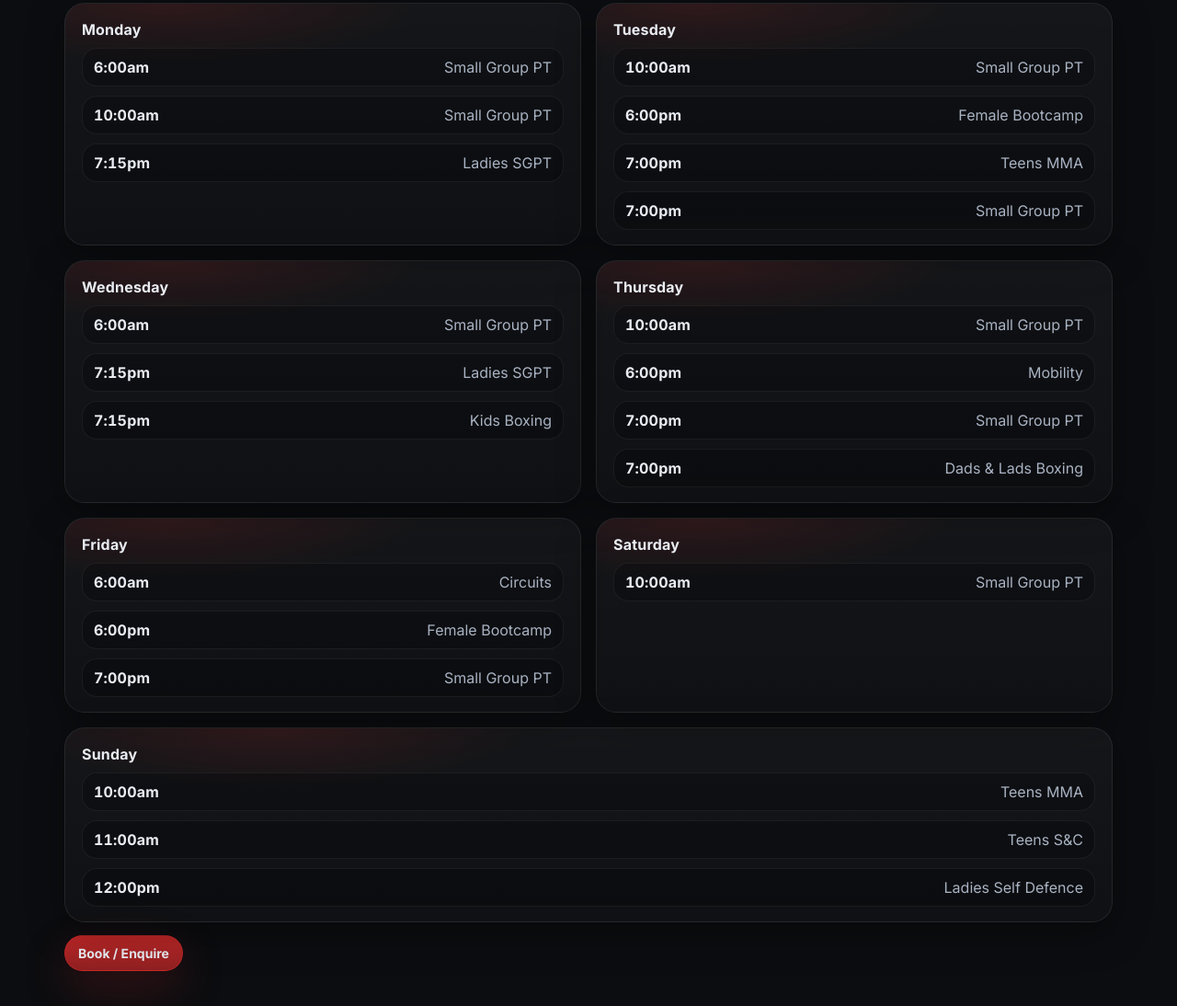
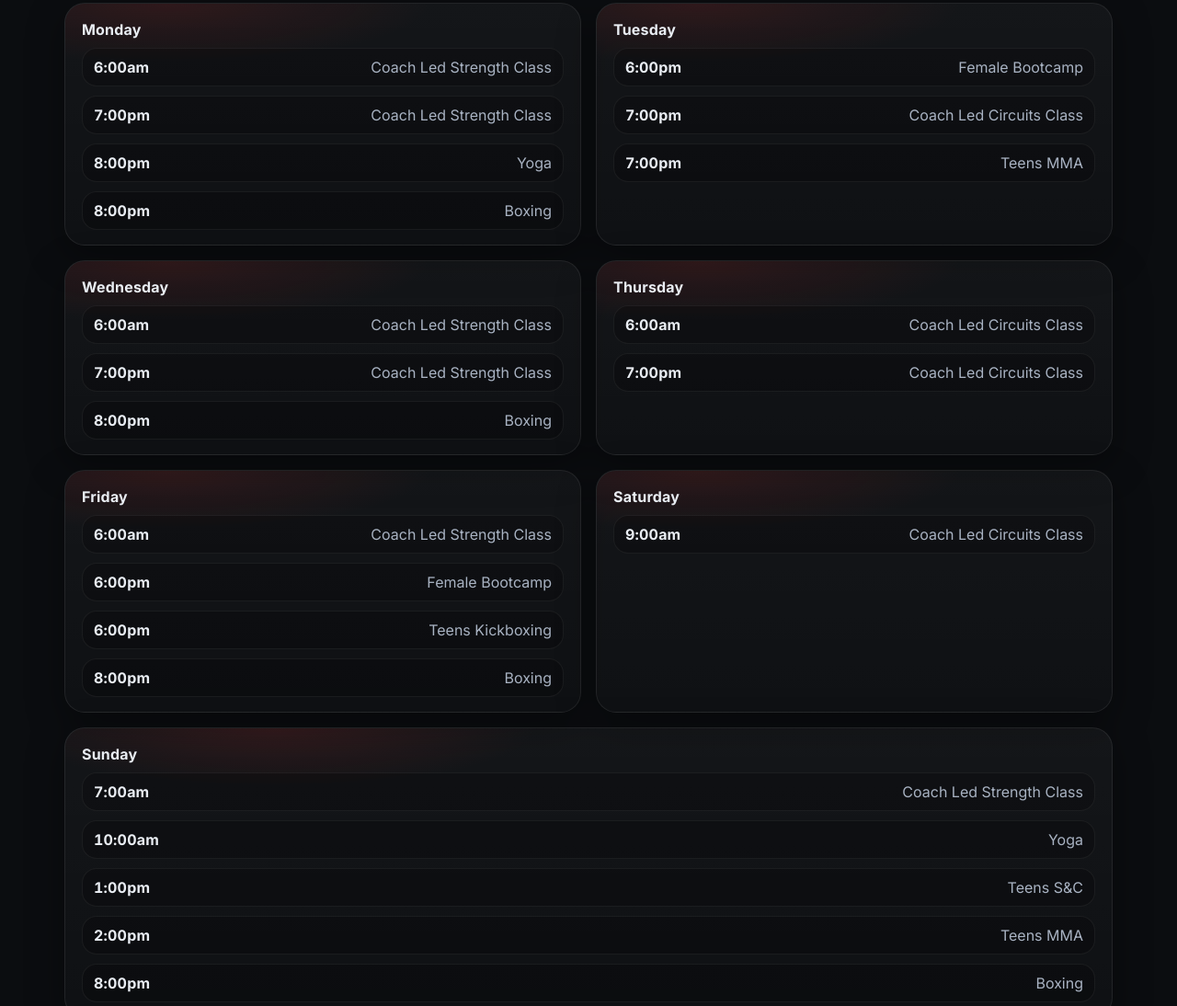
Before and after one commit to michaelchesters27-pixel/BASEPERFORMANCE, a plain HTML site: page index.html in a window 1280 px wide. Shown: the part 1573-2667 px from the top of the page at 92% size. Drawn offline with Linux system fonts and the light colour scheme.

Commit message:
Update 2026 gym timetable

```diff
--- a/index.html
+++ b/index.html
@@ -219,63 +219,64 @@
  <article class="day-card">
  <h3>Monday</h3>
  <ul class="slot-list">
- <li><span class="slot-time">6:00am</span><span class="slot-name">Small Group PT</span></li>
- <li><span class="slot-time">10:00am</span><span class="slot-name">Small Group PT</span></li>
- <li><span class="slot-time">7:15pm</span><span class="slot-name">Ladies SGPT</span></li>
+ <li><span class="slot-time">6:00am</span><span class="slot-name">Coach Led Strength Class</span></li>
+ <li><span class="slot-time">7:00pm</span><span class="slot-name">Coach Led Strength Class</span></li>
+ <li><span class="slot-time">8:00pm</span><span class="slot-name">Yoga</span></li>
+ <li><span class="slot-time">8:00pm</span><span class="slot-name">Boxing</span></li>
  </ul>
  </article>
 
  <article class="day-card">
  <h3>Tuesday</h3>
  <ul class="slot-list">
- <li><span class="slot-time">10:00am</span><span class="slot-name">Small Group PT</span></li>
  <li><span class="slot-time">6:00pm</span><span class="slot-name">Female Bootcamp</span></li>
+ <li><span class="slot-time">7:00pm</span><span class="slot-name">Coach Led Circuits Class</span></li>
  <li><span class="slot-time">7:00pm</span><span class="slot-name">Teens MMA</span></li>
- <li><span class="slot-time">7:00pm</span><span class="slot-name">Small Group PT</span></li>
  </ul>
  </article>
 
  <article class="day-card">
  <h3>Wednesday</h3>
  <ul class="slot-list">
- <li><span class="slot-time">6:00am</span><span class="slot-name">Small Group PT</span></li>
- <li><span class="slot-time">7:15pm</span><span class="slot-name">Ladies SGPT</span></li>
- <li><span class="slot-time">7:15pm</span><span class="slot-name">Kids Boxing</span></li>
+ <li><span class="slot-time">6:00am</span><span class="slot-name">Coach Led Strength Class</span></li>
+ <li><span class="slot-time">7:00pm</span><span class="slot-name">Coach Led Strength Class</span></li>
+ <li><span class="slot-time">8:00pm</span><span class="slot-name">Boxing</span></li>
  </ul>
  </article>
 
  <article class="day-card">
  <h3>Thursday</h3>
  <ul class="slot-list">
- <li><span class="slot-time">10:00am</span><span class="slot-name">Small Group PT</span></li>
- <li><span class="slot-time">6:00pm</span><span class="slot-name">Mobility</span></li>
- <li><span class="slot-time">7:00pm</span><span class="slot-name">Small Group PT</span></li>
- <li><span class="slot-time">7:00pm</span><span class="slot-name">Dads &amp; Lads Boxing</span></li>
+ <li><span class="slot-time">6:00am</span><span class="slot-name">Coach Led Circuits Class</span></li>
+ <li><span class="slot-time">7:00pm</span><span class="slot-name">Coach Led Circuits Class</span></li>
  </ul>
  </article>
 
  <article class="day-card">
  <h3>Friday</h3>
  <ul class="slot-list">
- <li><span class="slot-time">6:00am</span><span class="slot-name">Circuits</span></li>
+ <li><span class="slot-time">6:00am</span><span class="slot-name">Coach Led Strength Class</span></li>
  <li><span class="slot-time">6:00pm</span><span class="slot-name">Female Bootcamp</span></li>
- <li><span class="slot-time">7:00pm</span><span class="slot-name">Small Group PT</span></li>
+ <li><span class="slot-time">6:00pm</span><span class="slot-name">Teens Kickboxing</span></li>
+ <li><span class="slot-time">8:00pm</span><span class="slot-name">Boxing</span></li>
  </ul>
  </article>
 
  <article class="day-card">
  <h3>Saturday</h3>
  <ul class="slot-list">
- <li><span class="slot-time">10:00am</span><span class="slot-name">Small Group PT</span></li>
+ <li><span class="slot-time">9:00am</span><span class="slot-name">Coach Led Circuits Class</span></li>
  </ul>
  </article>
 
  <article class="day-card day-card--wide">
  <h3>Sunday</h3>
  <ul class="slot-list">
- <li><span class="slot-time">10:00am</span><span class="slot-name">Teens MMA</span></li>
- <li><span class="slot-time">11:00am</span><span class="slot-name">Teens S&amp;C</span></li>
- <li><span class="slot-time">12:00pm</span><span class="slot-name">Ladies Self Defence</span></li>
+ <li><span class="slot-time">7:00am</span><span class="slot-name">Coach Led Strength Class</span></li>
+ <li><span class="slot-time">10:00am</span><span class="slot-name">Yoga</span></li>
+ <li><span class="slot-time">1:00pm</span><span class="slot-name">Teens S&amp;C</span></li>
+ <li><span class="slot-time">2:00pm</span><span class="slot-name">Teens MMA</span></li>
+ <li><span class="slot-time">8:00pm</span><span class="slot-name">Boxing</span></li>
  </ul>
  </article>
  </div>
```
Also changed, not shown: assets/gym-timetable-2026.png.
